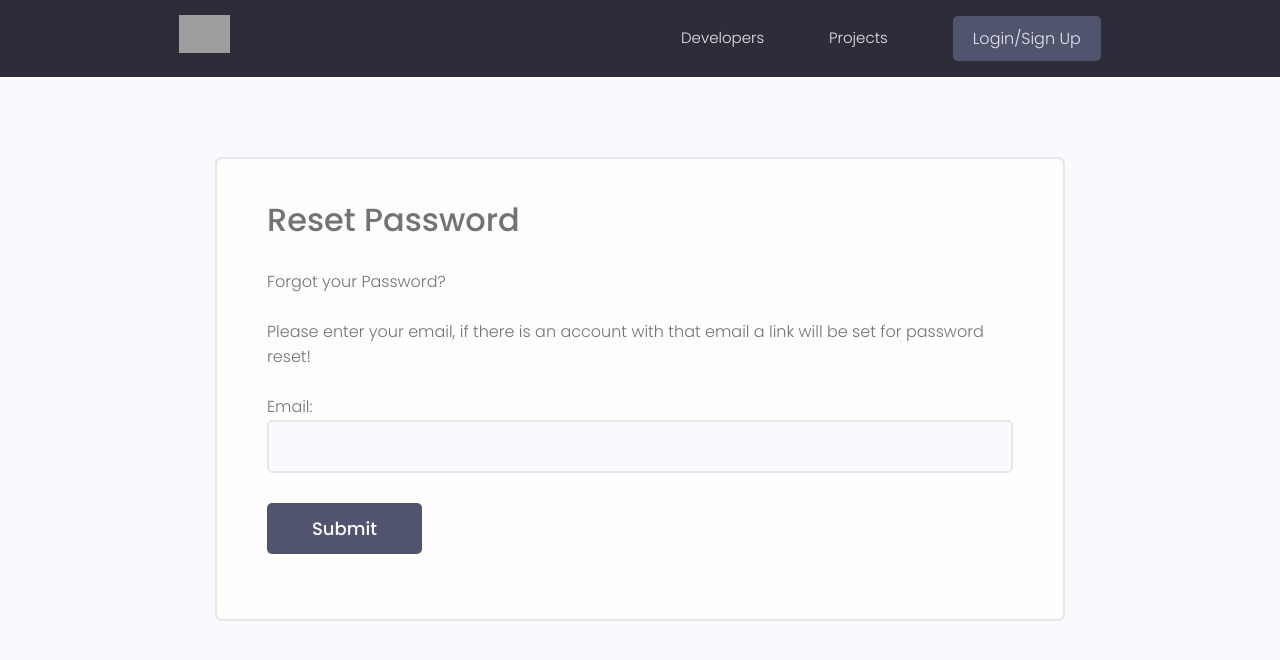
After one commit to mrman511/learn-django, a Django app: page /reset-password/ in a window 1280 px wide. The commit adds this page. Shown: the top 660 px of the page. Run offline with Django 4.2, Linux system fonts and the light colour scheme; some libraries are stand-ins or nearby versions; grey boxes are pictures that could not be loaded.

Commit message:
implemented functionality and custom views for reset password

```diff
--- a/devsearch/devsearch/urls.py
+++ b/devsearch/devsearch/urls.py
@@ -19,11 +19,17 @@ from django.urls import path, include
 from django.conf import settings
 from django.conf.urls.static import static
 
+from django.contrib.auth import views as auth_views
 
 urlpatterns = [
     path('admin/', admin.site.urls),
     path('projects/', include('projects.urls')),
     path('', include('users.urls')),
+
+    path('reset-password/', auth_views.PasswordResetView.as_view(template_name="reset_password.html"), name="reset-password"),
+    path('reset_password_sent/', auth_views.PasswordResetDoneView.as_view(template_name="reset_password_sent.html"), name="password_reset_done"),
+    path('reset/<uidb64>/<token>/', auth_views.PasswordResetConfirmView.as_view(template_name="reset_password_confirm.html"), name="password_reset_confirm" ),
+    path('reset_password_complete', auth_views.PasswordResetCompleteView.as_view(template_name="reset_password_complete.html"), name="password_reset_complete"),
 ]
 
 urlpatterns += static(settings.MEDIA_URL, document_root=settings.MEDIA_ROOT)
--- /dev/null
+++ b/devsearch/templates/reset_password.html
@@ -0,0 +1,47 @@
+
+{% extends 'main.html' %}
+
+{% block content %}
+<style>
+  input[type='text'],
+  input[type='email'],
+  input[type='password']{
+    min-width: 24rem;
+    width: 100%;
+    padding: 1.2rem 1.5rem;
+    border-radius: 0.5rem;
+    border: 2px solid var(--color-light);
+    transition: all 0.3s ease-in-out;
+    background-color: var(--color-bg);
+  }
+
+  input[type='text']:focus,
+  input[type='email']:focus,
+  input[type='password']:focus,
+  input[type='text']:active,
+  input[type='email']:active,
+  input[type='password']:active {
+    outline: none;
+    border: 2px solid var(--color-main);
+  }
+</style>
+
+<main class="formPage my-xl">
+  <div class="content-box">
+      <div class="formWrapper">
+          <h3>Reset Password</h3>
+          <br>
+          <p>Forgot your Password?</p>
+          <br>
+          <p>Please enter your email, if there is an account with that email a link will be set for password reset!</p>
+          <br>
+          <form class="form" method="POST">
+              {% csrf_token %}
+              {{ form.as_p }}
+              <input class="btn btn--sub btn--lg  my-md" type="submit" value="Submit" />
+          </form>
+      </div>
+  </div>
+</main>
+
+{% endblock content %}
--- a/devsearch/users/templates/users/login_register.html
+++ b/devsearch/users/templates/users/login_register.html
@@ -41,7 +41,7 @@
 
       <div class="auth__actions">
         <input class="btn btn--sub btn--lg" type="submit" value="Log In" />
-        <a href="forgetpassword.html">Forget Password?</a>
+        <a href="{% url 'reset-password' %}">Forget Password?</a>
       </div>
     </form>
     <div class="auth__alternative">
```
Also changed, not shown: devsearch/templates/reset_password_complete.html (added, +41 -0 lines), devsearch/templates/reset_password_confirm.html (added, +43 -0 lines), devsearch/templates/reset_password_sent.html (added, +42 -0 lines), devsearch/db.sqlite3.
